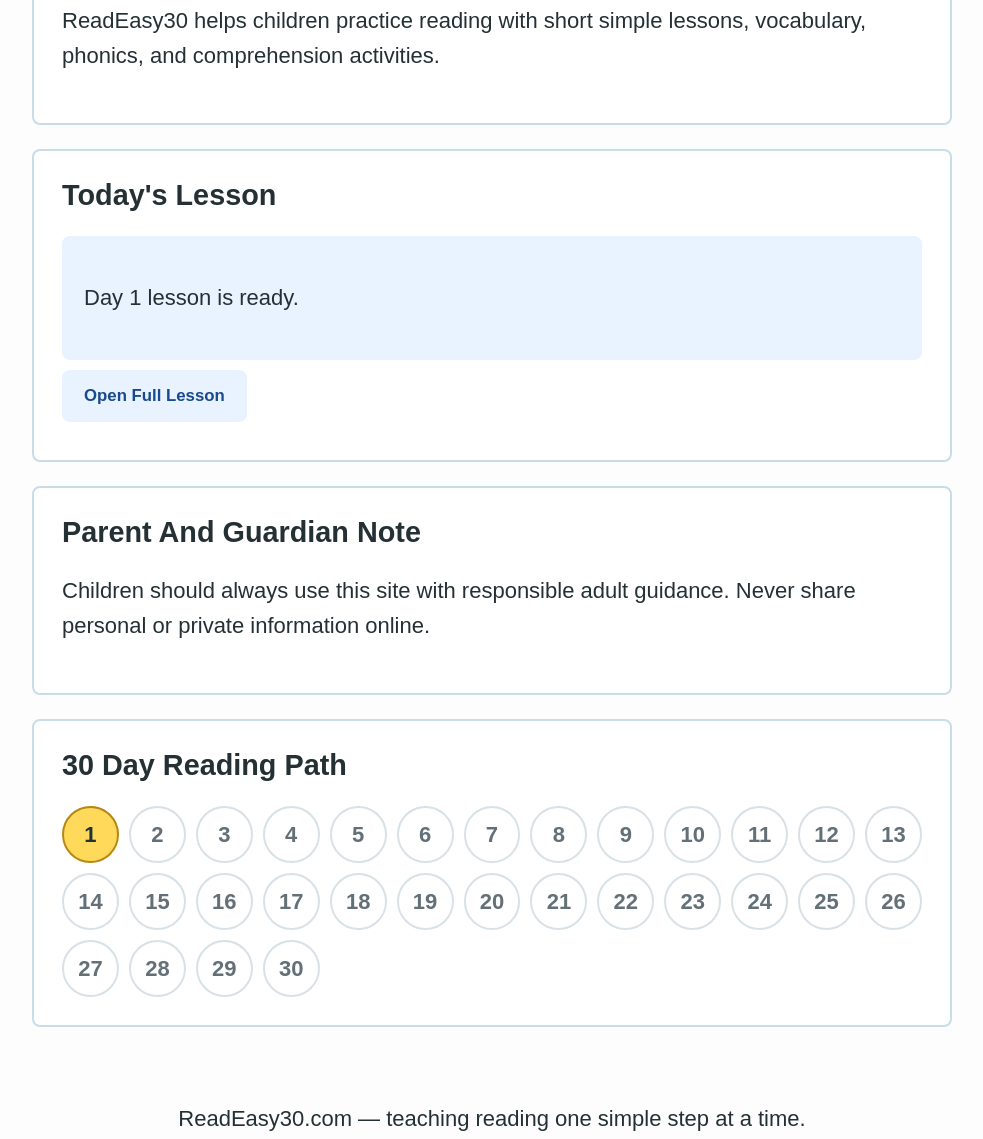
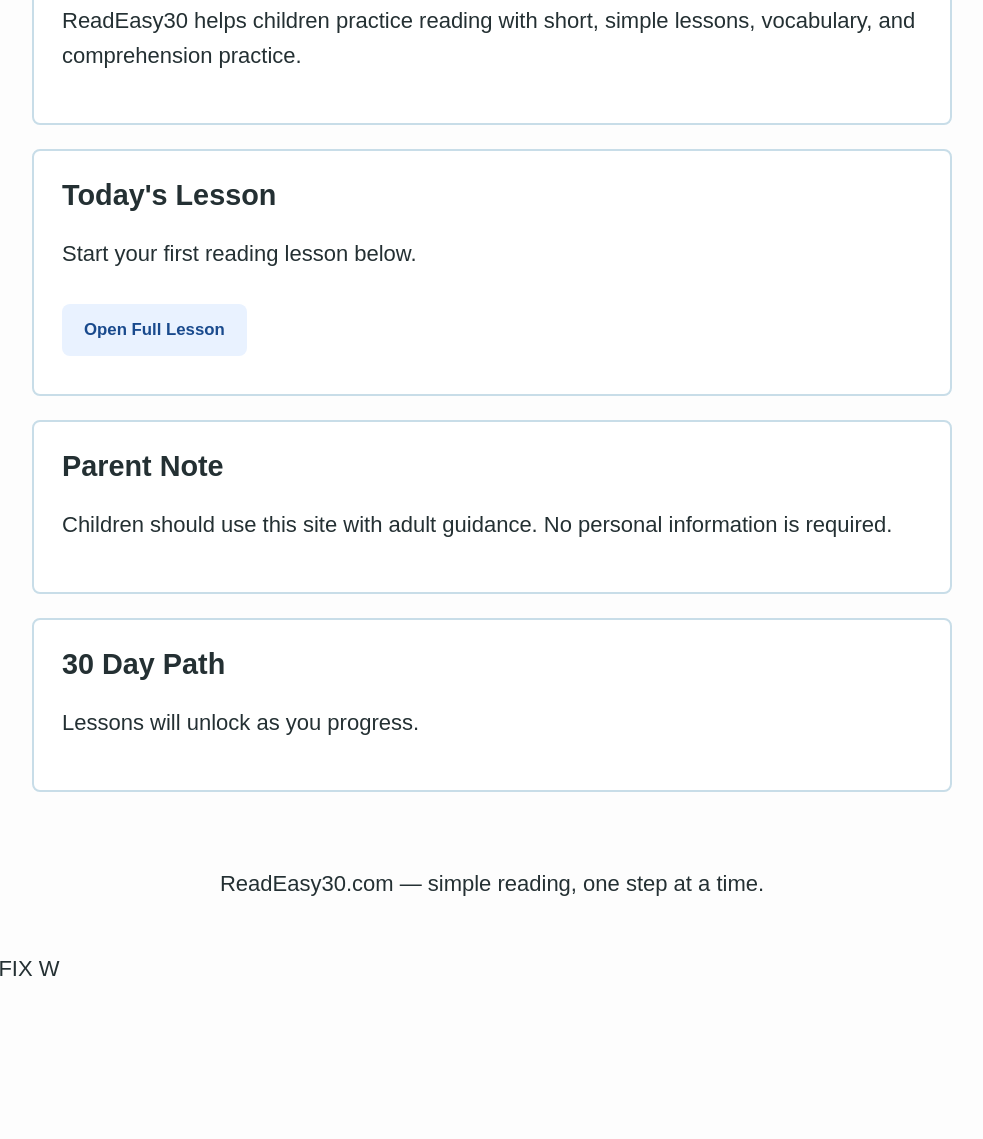
Before and after one commit to Readeasy30/readeasy30.com, a plain HTML site: page index.html in a window 1280 px wide. Shown: the part 458-1597 px from the top of the page, without its empty margins (148-1131 px from the left). After the commit the page ends 1444 px from the top, so only its background shows below. Drawn offline with Linux system fonts and the light colour scheme.

Commit message:
Update index.html

```diff
--- a/index.html
+++ b/index.html
@@ -1,5 +1,6 @@
 <!DOCTYPE html>
 <html lang="en">
+
 <head>
   <meta charset="UTF-8" />
   <meta name="viewport" content="width=device-width, initial-scale=1.0" />
@@ -20,15 +21,10 @@
       <h1>ReadEasy30</h1>
 
       <p class="tagline">
-        30 days. 30 minutes a day.
-        A slower, kinder path to reading.
+        30 days. 30 minutes a day. A slower, kinder path to reading.
       </p>
 
-      <a
-        class="button primary"
-        id="mainLessonButton"
-        href="day1.html"
-      >
+      <a class="button primary" href="day1.html">
         Start Day 1
       </a>
 
@@ -41,153 +37,46 @@
       <h2>What This Site Does</h2>
 
       <p>
-        ReadEasy30 helps children practice reading with
-        short simple lessons, vocabulary, phonics,
-        and comprehension activities.
+        ReadEasy30 helps children practice reading with short,
+        simple lessons, vocabulary, and comprehension practice.
       </p>
     </section>
 
     <section class="panel">
-
       <h2>Today's Lesson</h2>
 
-      <div
-        id="lessonPreview"
-        class="lesson-box"
-        aria-live="polite"
-      >
-        Loading Day 1...
-      </div>
+      <p>
+        Start your first reading lesson below.
+      </p>
 
-      <a
-        class="button secondary"
-        href="day1.html"
-      >
+      <a class="button secondary" href="day1.html">
         Open Full Lesson
       </a>
-
     </section>
 
     <section class="panel">
-
-      <h2>Parent And Guardian Note</h2>
+      <h2>Parent Note</h2>
 
       <p>
-        Children should always use this site with
-        responsible adult guidance. Never share
-        personal or private information online.
+        Children should use this site with adult guidance.
+        No personal information is required.
       </p>
-
     </section>
 
     <section class="panel">
+      <h2>30 Day Path</h2>
 
-      <h2>30 Day Reading Path</h2>
-
-      <div
-        id="dayBoard"
-        class="day-board"
-        aria-label="30 day reading path"
-      ></div>
-
+      <p>
+        Lessons will unlock as you progress.
+      </p>
     </section>
 
   </main>
 
   <footer class="site-footer">
-
-    <p>
-      ReadEasy30.com —
-      teaching reading one simple step at a time.
-    </p>
-
+    <p>ReadEasy30.com — simple reading, one step at a time.</p>
   </footer>
-
-  <script src="lessons/lessons.js"></script>
-
-  <script>
-
-    const preview =
-      document.getElementById("lessonPreview");
-
-    const dayBoard =
-      document.getElementById("dayBoard");
-
-    const mainLessonButton =
-      document.getElementById("mainLessonButton");
-
-    const lesson =
-      window.readEasyLessons?.[1] || [];
-
-    const day1Complete =
-      localStorage.getItem(
-        "readeasy30_day1_complete"
-      ) === "yes";
-
-    const day2Complete =
-      localStorage.getItem(
-        "readeasy30_day2_complete"
-      ) === "yes";
-
-    // Main lesson button
-
-    if (day1Complete && !day2Complete) {
-
-      mainLessonButton.href = "day2.html";
-
-      mainLessonButton.textContent =
-        "Start Day 2";
-    }
-
-    if (day2Complete) {
-
-      mainLessonButton.href = "day2.html";
-
-      mainLessonButton.textContent =
-        "Review Day 2";
-    }
-
-    // Lesson preview
-
-    preview.innerHTML = lesson.length
-
-      ? `<p>
-          <strong>Day 1:</strong>
-          ${lesson.slice(0, 3).join(" ")}
-        </p>`
-
-      : "<p>Day 1 lesson is ready.</p>";
-
-    // 30 day board
-
-    for (let day = 1; day <= 30; day += 1) {
-
-      const dot =
-        document.createElement("span");
-
-      const isComplete =
-        (day === 1 && day1Complete) ||
-        (day === 2 && day2Complete);
-
-      const isActive =
-        (day === 1 && !day1Complete) ||
-        (day === 2 &&
-          day1Complete &&
-          !day2Complete);
-
-      dot.className = isComplete
-        ? "day-circle day-complete"
-        : isActive
-          ? "day-circle day-active"
-          : "day-circle";
-
-      dot.textContent =
-        isComplete ? "Done" : day;
-
-      dayBoard.appendChild(dot);
-    }
-
-  </script>
 
 </body>
 </html>
+🧠 WHY THIS FIX W
```
